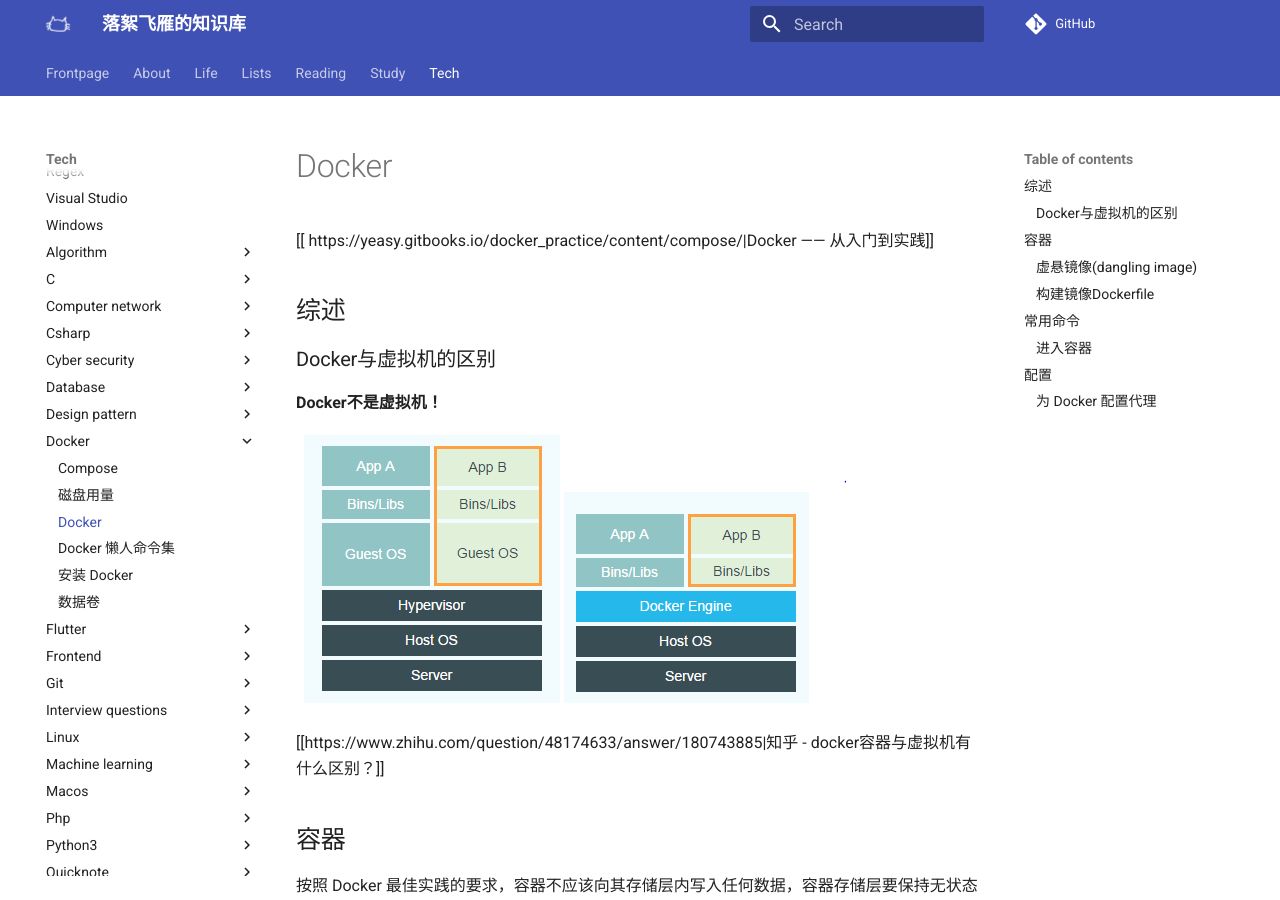
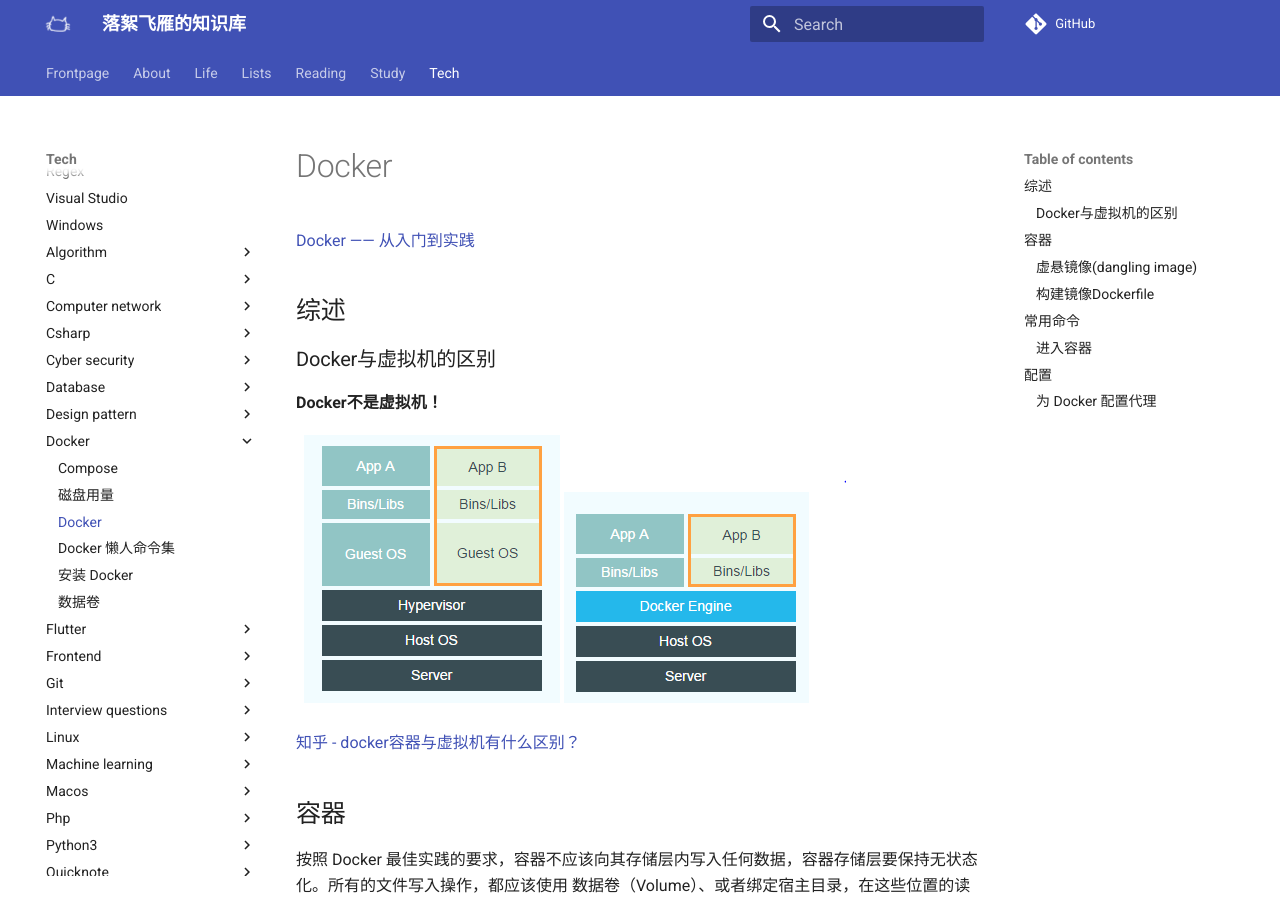
Before and after one commit to luoxufeiyan/wiki.luoxufeiyan.com, an MkDocs documentation site: the page built from docs/tech/docker/docker.md, in a window 1280 px wide and 900 px high. Built offline with MkDocs 1.6.1 and Material for MkDocs 9.7.7, drawn with Linux system fonts in a browser that asks for light colours; comment, search, counter and statistics services are not loaded; some of the changed lines change nothing that is shown.

Commit message:
fix: fix broken links

```diff
--- a/docs/tech/docker/docker.md
+++ b/docs/tech/docker/docker.md
@@ -1,5 +1,5 @@
 # Docker
-[[ https://yeasy.gitbooks.io/docker_practice/content/compose/|Docker —— 从入门到实践]]
+[Docker —— 从入门到实践](https://yeasy.gitbooks.io/docker_practice/content/compose/)
 
 ## 综述
 
@@ -10,7 +10,7 @@
 ![](docker-arch.png)
 
 
-[[https://www.zhihu.com/question/48174633/answer/180743885|知乎 - docker容器与虚拟机有什么区别？]]
+[知乎 - docker容器与虚拟机有什么区别？](https://www.zhihu.com/question/48174633/answer/180743885)
 
 
 ## 容器
```
